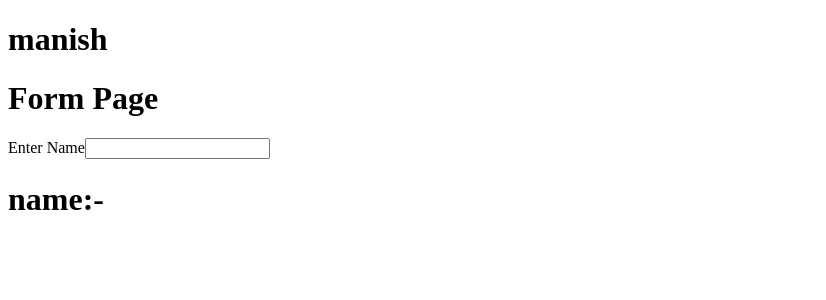
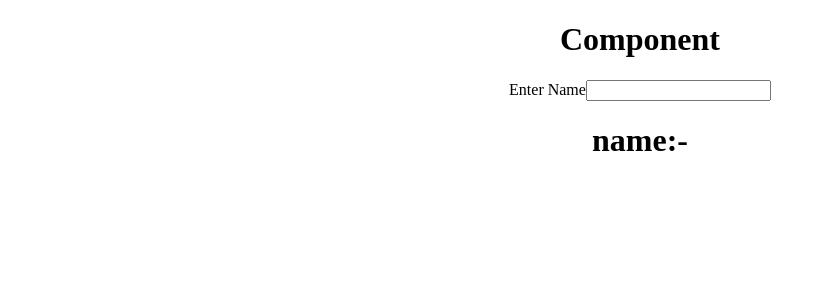
Before and after one commit to manish221298/dct_task, a React (Create React App) app: page / in a window 1280 px wide. Shown: the top 300 px of the page, without its empty margins (0-826 px from the left). Built offline with nearby package versions, Linux system fonts and the light colour scheme.

Commit message:
dct_task

```diff
--- a/src/App.js
+++ b/src/App.js
@@ -3,8 +3,7 @@ import Form from "./Form";
 
 function App(props) {
   return (
-    <div>
-      <h1>manish</h1>
+    <div style={{ textAlign: "center" }}>
       <Form />
     </div>
   );
--- a/src/Form.js
+++ b/src/Form.js
@@ -22,7 +22,7 @@ class Form extends React.Component {
 
     return (
       <div>
-        <h1>Form Page</h1>
+        <h1>Component</h1>
         <form>
           <label htmlFor="mame">Enter Name</label>
           <input
```
